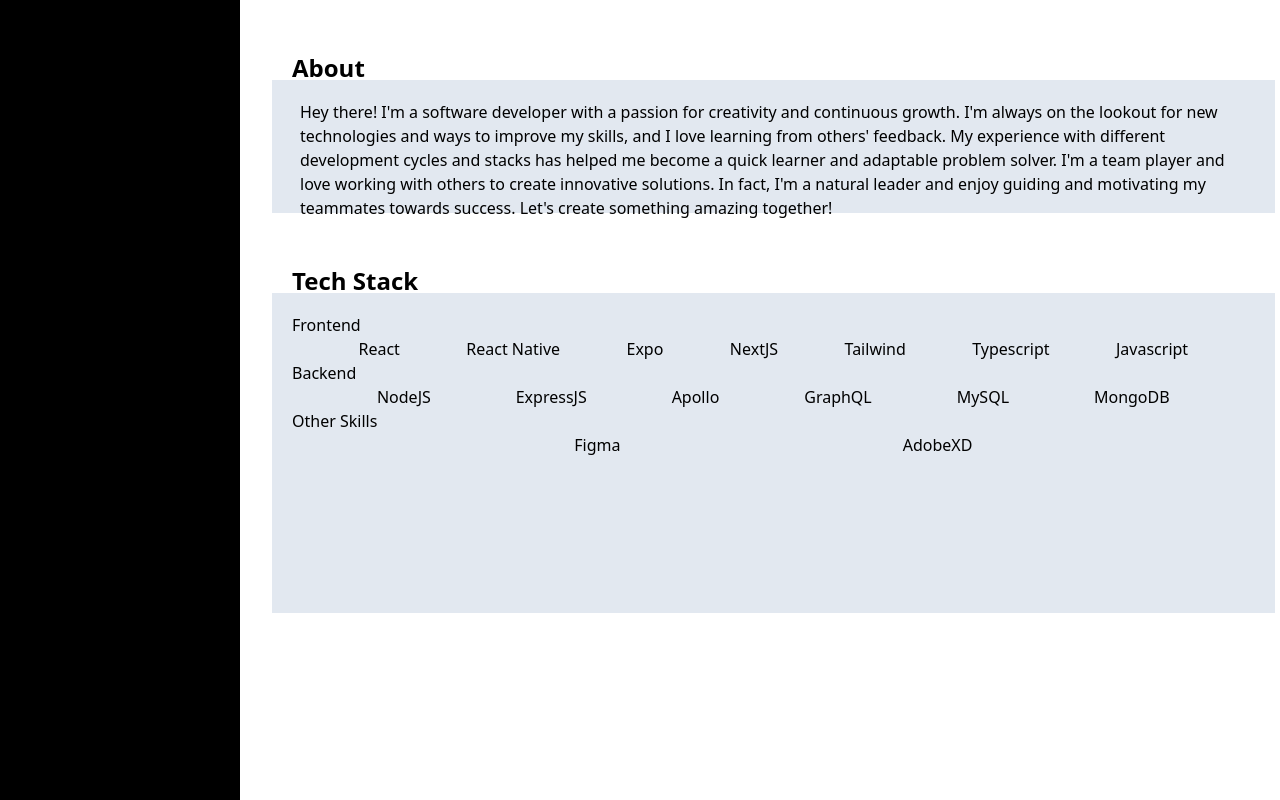
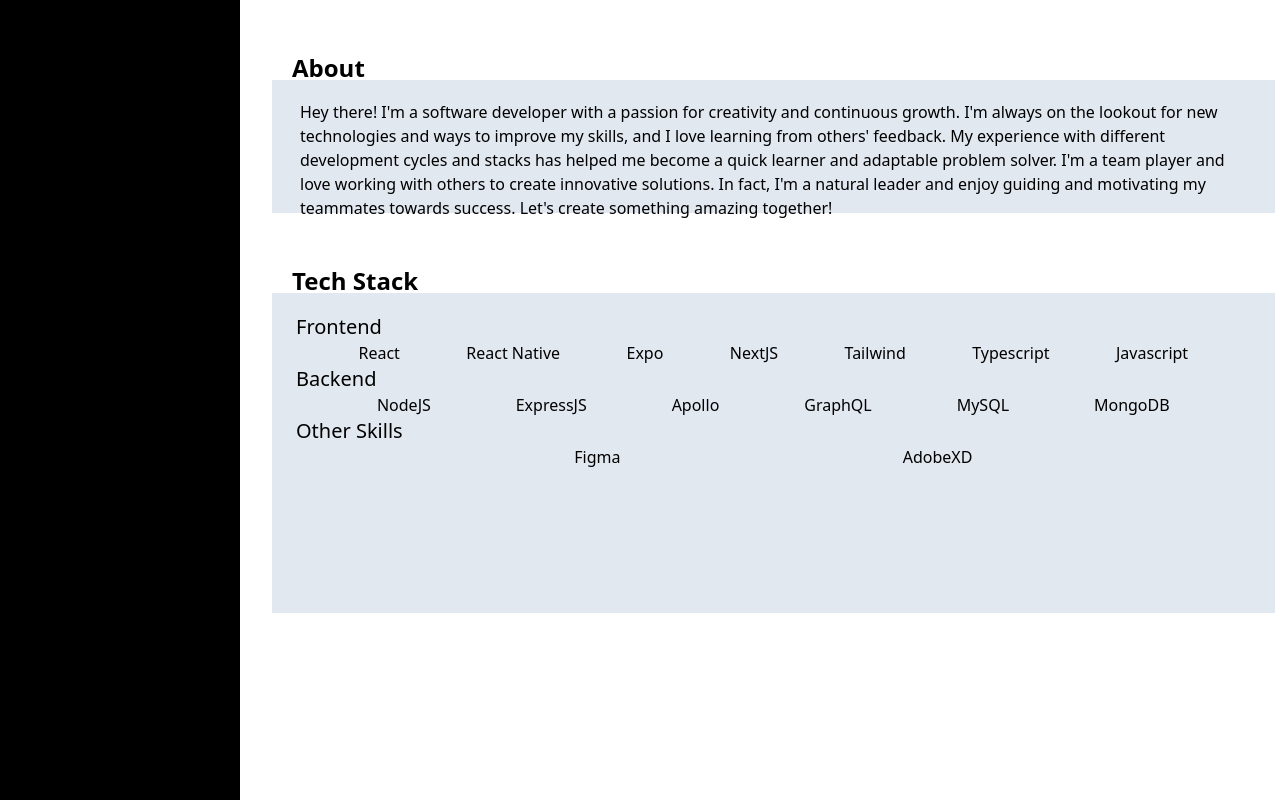
Before and after one commit to itsBllue/portfolio, a Next.js app: page / in a window 1280 px wide. Shown: the top 800 px of the page. Built offline with nearby package versions, Linux system fonts and the light colour scheme.

Commit message:
feat: added dasiyui (tailwind plugin)

```diff
--- a/app/globals.css
+++ b/app/globals.css
@@ -1,7 +1,6 @@
 @tailwind base;
 @tailwind components;
 @tailwind utilities;
-
 :root {
     --foreground-rgb: 0, 0, 0;
     --background-start-rgb: 214, 219, 220;
@@ -18,10 +17,17 @@
 
 body {
     color: rgb(var(--foreground-rgb));
-  background: linear-gradient(
-      to bottom,
-      transparent,
-      rgb(var(--background-end-rgb))
-    )
-    rgb(var(--background-start-rgb));
+    background: linear-gradient( to bottom, transparent, rgb(var(--background-end-rgb))) rgb(var(--background-start-rgb));
 }
+
+section {
+    @apply h-screen bg-white flex flex-col;
+}
+
+.tab-title {
+    @apply font-medium text-xl pl-1
+}
+
+.section-title {
+    @apply font-bold mt-5 absolute -top-12 text-2xl
+}
--- a/package.json
+++ b/package.json
@@ -10,6 +10,7 @@
   },
   "dependencies": {
     "autoprefixer": "10.4.14",
+    "daisyui": "^2.51.6",
     "eslint": "8.39.0",
     "eslint-config-next": "13.3.1",
     "next": "13.3.1",
--- a/tailwind.config.js
+++ b/tailwind.config.js
@@ -14,5 +14,8 @@
       },
     },
   },
-  plugins: [],
+  daisyui: {
+    themes: ["luxury"],
+  },
+  plugins: [require("daisyui")],
 }
```
Also changed, not shown: 1 other file (tests, documents, lock files or other folders). Lines whose indentation alone changed are shown as unchanged.
